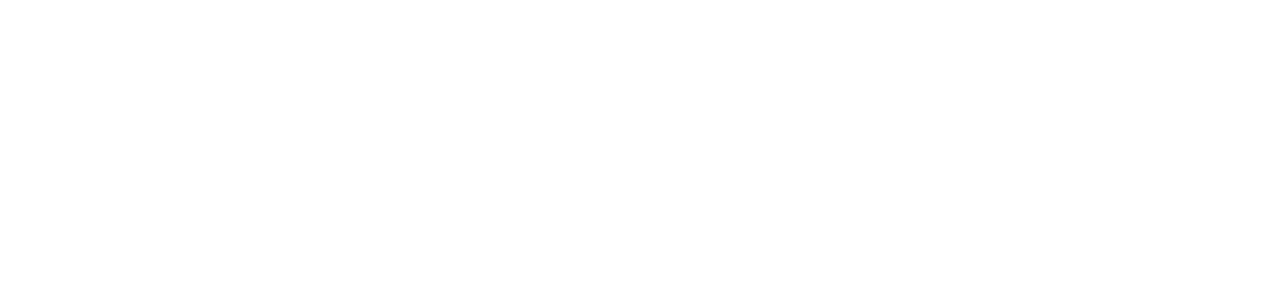
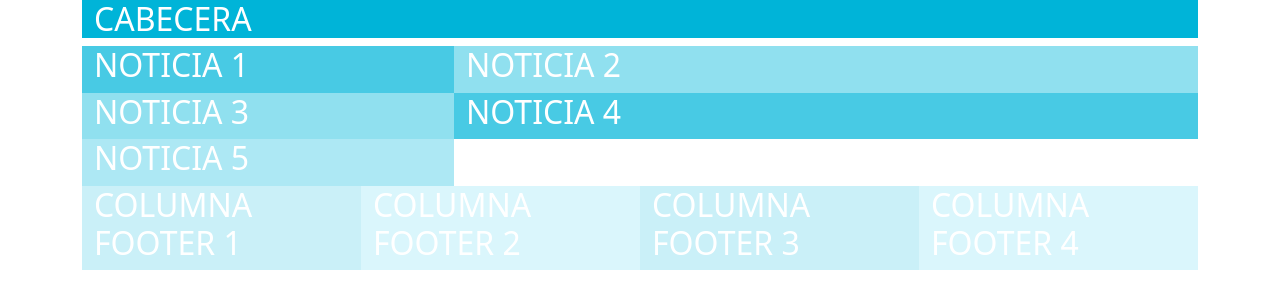
Before and after one commit to fuentes9hugo/bootstrap-mastermind, a plain HTML site: page parallel-project/index.html in a window 1280 px wide. Drawn offline with Linux system fonts and the light colour scheme.

Commit message:
Grid System: part 1 and parallel project grid system

```diff
--- /dev/null
+++ b/parallel-project/css/styles.css
@@ -0,0 +1,30 @@
+.header-div {
+    background-color: #00B4D8;
+    color: white;
+}
+
+.middle-div-80 {
+    background-color: #48CAE4;
+    color: white;
+}
+
+.middle-div-60 {
+    background-color: #90E0EF;
+    color: white;
+}
+
+.middle-div-40 {
+    background-color: #ADE8F4;
+    color: white;
+}
+
+
+.bottom-div-1 {
+    background-color: #CAF0F8;
+    color: white;
+}
+
+.bottom-div-2 {
+    background-color: #daf6fc;
+    color: white;
+}
--- a/parallel-project/index.html
+++ b/parallel-project/index.html
@@ -5,9 +5,50 @@
     <meta name="viewport" content="width=device-width, initial-scale=1.0">
     <title>Document</title>
     <link rel="stylesheet" href="css/bootstrap-css/bootstrap.min.css">
+    <link rel="stylesheet" href="css/styles.css">
 </head>
 <body>
-
+    <main class="container middle-div">
+        <!-- CONTAINER HEADER -->
+         <article class="container header-div">
+            <h2>CABECERA</h2>
+         </article>
+        <!-- CONTAINER HEADER -->
+         <!-- CONTAINER CENTER -->
+          <article class="container">
+            <div class="row">
+                <div class="col-4 middle-div-80">
+                    <h2>NOTICIA 1</h2>
+                </div>
+                <div class="col-8 middle-div-60">
+                    <h2>NOTICIA 2</h2>
+                </div>
+                <div class="col-4 middle-div-60">
+                    <h2>NOTICIA 3</h2>
+                </div>
+                <div class="col-8 middle-div-80">
+                    <h2>NOTICIA 4</h2>
+                </div>
+                <div class="col-4 middle-div-40">
+                    <h2>NOTICIA 5</h2>
+                </div>
+            </div>
+            <div class="row row-cols-4">
+                <div class="col bottom-div-1">
+                    <h2>COLUMNA FOOTER 1</h2>
+                </div>
+                <div class="col bottom-div-2">
+                    <h2>COLUMNA FOOTER 2</h2>
+                </div>
+                <div class="col bottom-div-1">
+                    <h2>COLUMNA FOOTER 3</h2>
+                </div>
+                <div class="col bottom-div-2">
+                    <h2>COLUMNA FOOTER 4</h2>
+                </div>
+            </div>
+          </article>
+    </main>
     <script src="js/bootstrap-js/bootstrap.bundle.min.js"></script>
 </body>
 </html>
```
